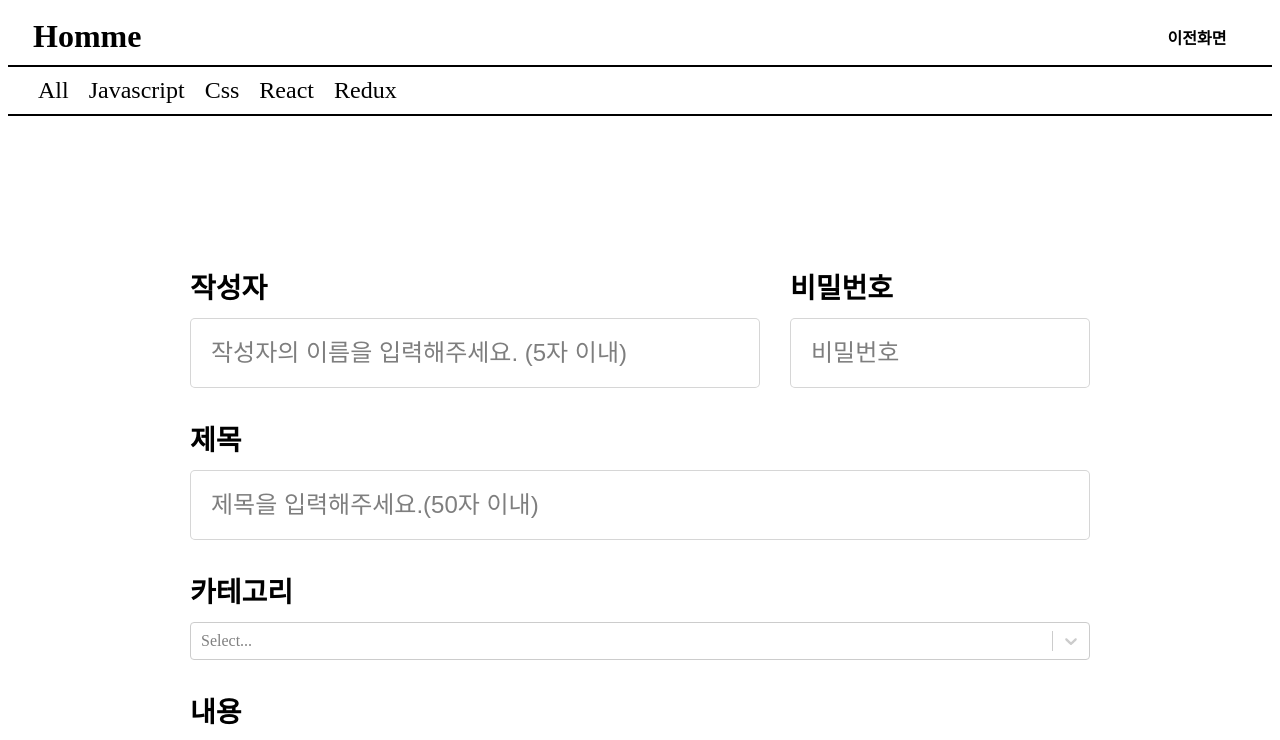
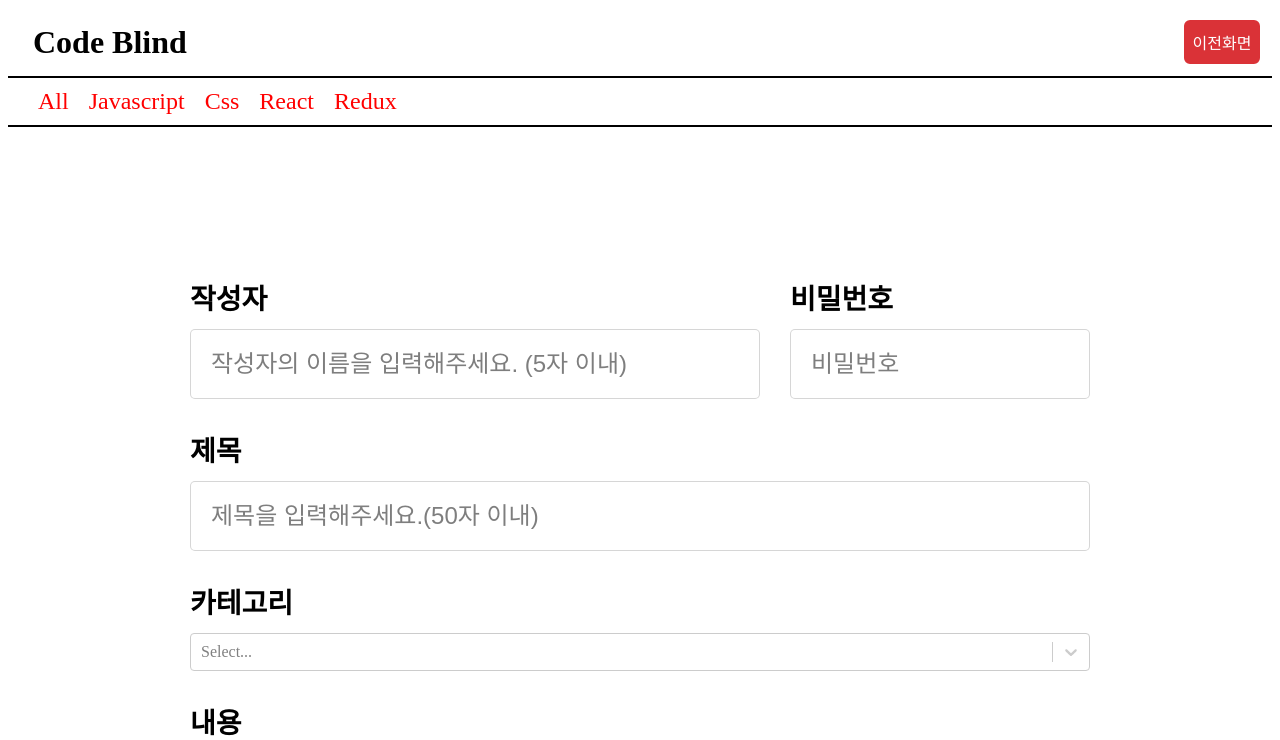
Before and after one commit to baesee0806/sparta-TeamHomme, a React (Create React App) app: page /post in a window 1280 px wide. Shown: the top 740 px of the page. Built offline with nearby package versions, Linux system fonts and the light colour scheme.

Commit message:
원석님 요청해서 커밋

```diff
--- a/src/component/body/maincontent/MainContent.jsx
+++ b/src/component/body/maincontent/MainContent.jsx
@@ -16,7 +16,7 @@ function MainContent() {
   const { category } = useParams();
 
   // 데이터를 가져와서 lists에 넣어 준다.
-   const fetchTodos = async () => {
+  const fetchTodos = async () => {
     const { data } = await axios.get("http://localhost:3010/Item/");
     setLists(data);
   };
@@ -40,12 +40,16 @@ function MainContent() {
         useParams() 로 가져온 카테고리의 이름이 같은 것만 filter 한 list를 맵으로 뿌려줘라 */}
         {/* 3. 그것도 아니라면 /NotFound 페이지로 이동해라 */}
         {category === All || category === undefined
-          ? lists.map((item) => <ContentItems key={item.id} item={item} />)
+          ? lists
+              .map((item) => <ContentItems key={item.id} item={item} />)
+              .reverse()
           : category === JavaScript ||
             category === Css ||
             category === ReacT ||
             category === Redux
-          ? list.map((item) => <ContentItems key={item.id} item={item} />)
+          ? list
+              .map((item) => <ContentItems key={item.id} item={item} />)
+              .reverse()
           : navigate("/notFound")}
         <TopButton />
       </MainContentWrap>
--- a/src/component/head/Header.jsx
+++ b/src/component/head/Header.jsx
@@ -2,40 +2,48 @@ import {
   HeaderWrap,
   HeaderHomme,
   HeaderNavigateBTN,
-} from '../../styledComponenet/styled';
-import { useNavigate } from 'react-router-dom';
+} from "../../styledComponenet/styled";
+import { useNavigate, useParams } from "react-router-dom";
+import { StBtn } from "../../styledComponenet/styled";
 
 function Header() {
   const PortAdress = window.location.pathname;
   const navigate = useNavigate();
+  const { id } = useParams();
 
   return (
     <HeaderWrap>
       {/* Header area */}
       <HeaderHomme
         onClick={() => {
-          navigate('/');
+          navigate("/");
         }}
       >
-        Homme
+        Code Blind
       </HeaderHomme>
-      {PortAdress.toString() == '/post' ? (
-        <HeaderNavigateBTN
+      {PortAdress.toString() == "/post" ||
+      PortAdress.toString() == `/update/${id}` ||
+      PortAdress.toString() == `/detail/${id}` ? (
+        <StBtn
+          background="#da3237"
+          color="white"
           onClick={() => {
             navigate(-1);
           }}
         >
           이전화면
-        </HeaderNavigateBTN>
-      ) : PortAdress.toString() == '/' ? (
-        <HeaderNavigateBTN
+        </StBtn>
+      ) : (
+        <StBtn
+          background="#da3237"
+          color="white"
           onClick={() => {
-            navigate('/post');
+            navigate("/post");
           }}
         >
           글쓰기
-        </HeaderNavigateBTN>
-      ) : null}
+        </StBtn>
+      )}
     </HeaderWrap>
   );
 }
--- a/src/component/head/Navbar.jsx
+++ b/src/component/head/Navbar.jsx
@@ -8,16 +8,30 @@ import {
 } from "../../styledComponenet/styled";
 import { All, JavaScript, Css, ReacT, Redux } from "../../share/constant.js";
 import { useNavigate } from "react-router-dom";
+import { useState } from "react";
 
 function Navbar() {
   const navigate = useNavigate();
+  const [color, setColor] = useState("red");
+  const Box = ["All", JavaScript, Css, ReacT, Redux];
+  const onChangeColor = (e) => {
+    Box.filter((item) =>
+      item === e.target.id && color === "red"
+        ? setColor("red")
+        : setColor("black")
+    );
+    console.log(e.target);
+  };
 
   return (
     <NavbarWrap>
       {/* All area */}
       <AllBox
-        onClick={() => {
+        id="All"
+        color={color}
+        onClick={(e) => {
           navigate(`/${All}`);
+          onChangeColor(e);
         }}
       >
         All
@@ -25,8 +39,11 @@ function Navbar() {
 
       {/* Javascript area */}
       <JavascriptBox
-        onClick={() => {
+        id={JavaScript}
+        color={color}
+        onClick={(e) => {
           navigate("/" + JavaScript);
+          onChangeColor(e);
         }}
       >
         Javascript
@@ -34,8 +51,11 @@ function Navbar() {
 
       {/* Css area */}
       <CssBox
-        onClick={() => {
+        id={Css}
+        color={color}
+        onClick={(e) => {
           navigate("/" + Css);
+          onChangeColor(e);
         }}
       >
         Css
@@ -43,8 +63,11 @@ function Navbar() {
 
       {/* React area */}
       <ReactBox
-        onClick={() => {
+        id={ReacT}
+        color={color}
+        onClick={(e) => {
           navigate("/" + ReacT);
+          onChangeColor(e);
         }}
       >
         React
@@ -52,8 +75,11 @@ function Navbar() {
 
       {/* Redux area */}
       <ReduxBox
-        onClick={() => {
+        id={Redux}
+        color={color}
+        onClick={(e) => {
           navigate("/" + Redux);
+          onChangeColor(e);
         }}
       >
         Redux
--- a/src/page/Update.jsx
+++ b/src/page/Update.jsx
@@ -1,6 +1,12 @@
 import React from "react";
 import Fix from "../component/body/maincontent/Fix";
+import Header from "../component/head/Header";
+import Navbar from "../component/head/Navbar";
 
 export default function Update() {
-  return <Fix />;
+  return (
+    <>
+      <Header /> <Navbar /> <Fix />
+    </>
+  );
 }
--- a/src/styledComponenet/mainContent.js
+++ b/src/styledComponenet/mainContent.js
@@ -3,6 +3,7 @@ import styled from "styled-components";
 // MainContent.jsx
 
 export const MainContentWrap = styled.div`
+  margin-top: 20px;
   display: flex;
   flex-direction: column;
   align-items: center;
@@ -16,14 +17,14 @@ export const PageTitle = styled.h1`
 
 export const ListBox = styled.div`
   padding: 10px 0;
-  border-bottom: 1px solid #eee;
-  width: 1200px;
+  border-top: 1px solid #eee;
+  width: 95%;
   cursor: pointer;
   overflow: hidden;
   position: relative;
   &:hover Figcaption,
   &:focus Figcaption {
-    opacity: 1;
+    opacity: 0.5;
   }
 `;
 
--- a/src/styledComponenet/styled.js
+++ b/src/styledComponenet/styled.js
@@ -17,6 +17,12 @@ export const HeaderHomme = styled.div`
   font-size: 2rem;
   margin-left: 15px;
   cursor: pointer;
+  &:hover {
+    color: #da3237;
+  }
+  &:focus {
+    color: #da3237;
+  }
 `;
 
 export const HeaderNavigateBTN = styled.button`
@@ -27,6 +33,10 @@ export const HeaderNavigateBTN = styled.button`
   font-weight: bolder;
   font-size: 1rem;
   margin-right: 15px;
+  color: ${(props) => props.color};
+  &:hover {
+    color: #da3237;
+  }
 `;
 
 // Navbar styled component
@@ -42,31 +52,61 @@ export const NavbarWrap = styled.div`
 export const AllBox = styled.div`
   margin: 0 20px;
   cursor: pointer;
+  color: ${(props) => props.color};
+  &:hover {
+    color: #da3237;
+  }
 `;
 export const JavascriptBox = styled.div`
   margin-right: 20px;
   cursor: pointer;
+  color: ${(props) => props.color};
+  &:hover {
+    color: #da3237;
+  }
 `;
 export const CssBox = styled.div`
   margin-right: 20px;
   cursor: pointer;
+  color: ${(props) => props.color};
+  &:hover {
+    color: #da3237;
+  }
 `;
 export const ReactBox = styled.div`
   margin-right: 20px;
   cursor: pointer;
+  color: ${(props) => props.color};
+  &:hover {
+    color: #da3237;
+  }
 `;
 export const ReduxBox = styled.div`
   margin-right: 20px;
   cursor: pointer;
+  color: ${(props) => props.color};
+  &:hover {
+    color: #da3237;
+  }
 `;
 
 export const StBtn = styled.button`
   cursor: pointer;
   font-size: 1rem;
   width: 5rem;
-  height: 3.5rem;
+  height: 3rem;
   border: 2px solid ${({ borderColor }) => borderColor};
-  border-radius: 1rem;
+  border-radius: 0.5rem;
   background: ${(x) => x.background};
   color: ${(x) => x.color};
+
+  &:hover::before {
+    background-color: black;
+    border-radius: 0.5rem;
+  }
+  &:hover {
+    box-shadow: 0 0 30px 2px #da3237;
+    border-radius: 0.5rem;
+    border: none;
+  }
 `;
```
Also changed, not shown: src/component/detailcontent/DetailContent.jsx (+30 -13 lines), src/server/server.json (+45 -0 lines).
